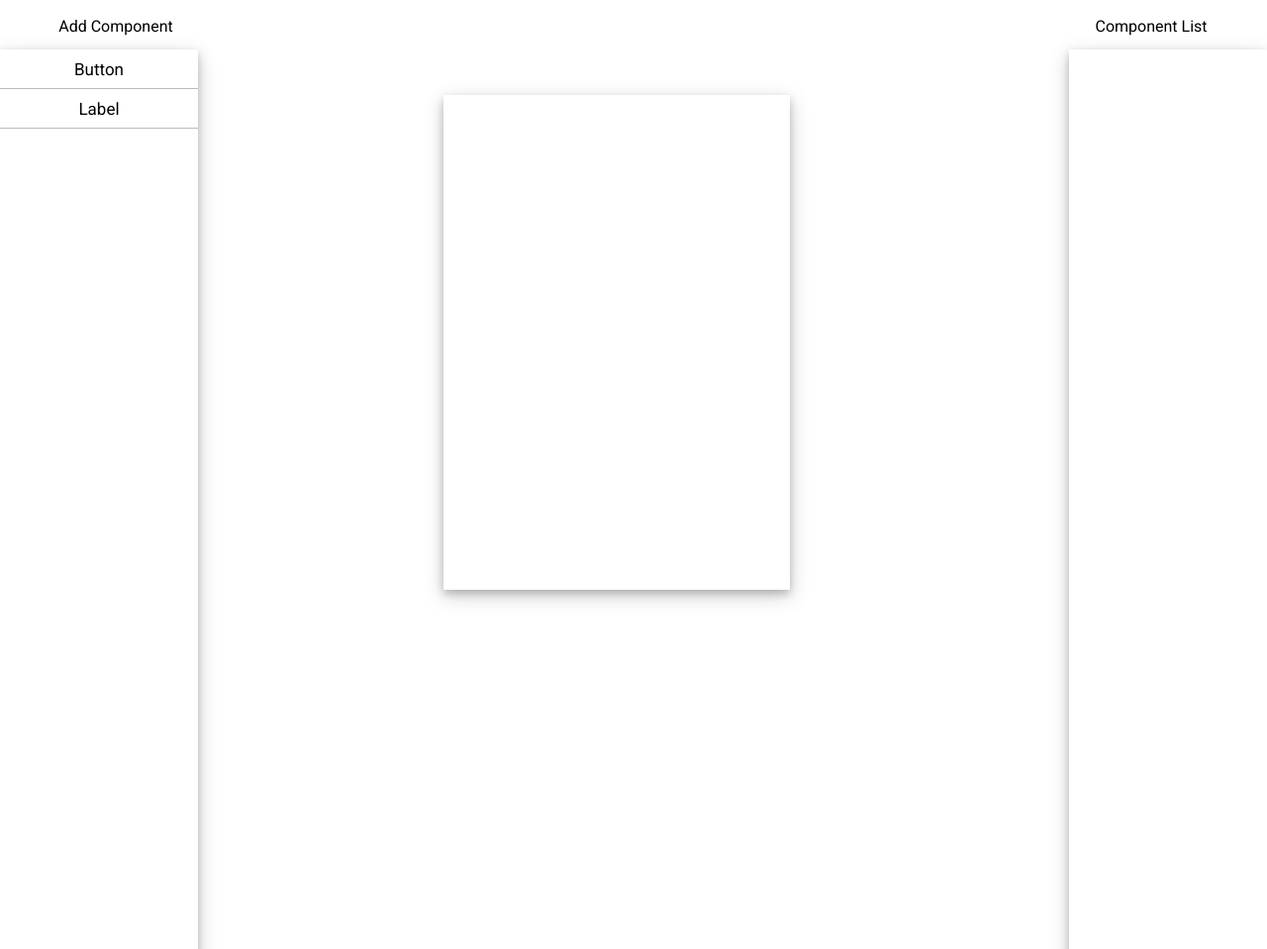
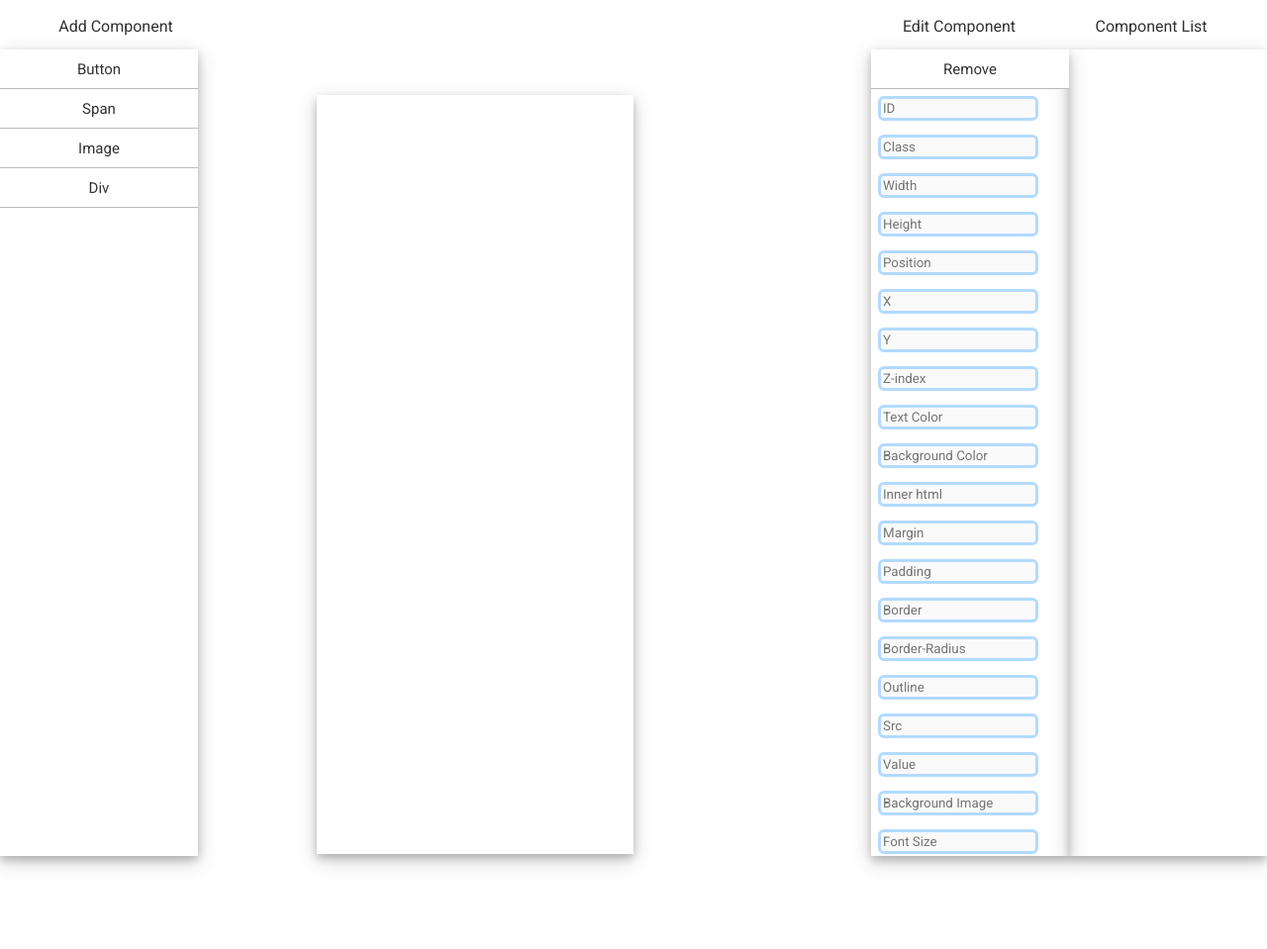
Before and after one commit to lightning-speed/WebPress, a PHP site: page / in a window 1280 px wide. Shown: the whole page at 99% size. Run offline with PHP 8.4, Linux system fonts and the light colour scheme.

Commit message:
Add files via upload

```diff
--- /dev/null
+++ b/abc.php
@@ -0,0 +1,3 @@
+<?php
+     echo '<p>Hello World</p>'
+?>
--- /dev/null
+++ b/index.php
@@ -0,0 +1,103 @@
+<!DOCTYPE html>
+<html>
+	<title>WebPress</title>
+
+	<link rel="preconnect" href="https://fonts.googleapis.com" />
+	<link rel="preconnect" href="https://fonts.gstatic.com" crossorigin />
+	<link
+		href="https://fonts.googleapis.com/css2?family=Roboto&display=swap"
+		rel="stylesheet"
+	/>
+	<link rel="stylesheet" href="ui/default.css" />
+	<link rel="stylesheet" href="ui/components.css" />
+	<script src="script/app.js"></script>
+  <script>
+
+	</script>
+</div>
+	<body onload="startApp()" >
+		<div class="main_box" id="component_box"></div>
+		<div class="list_box" id="component_list_box"></div>
+		<p
+			style="
+				margin: 10px;
+				padding: 7px;
+				text-align: center;
+				width: 200px;
+				float: right;
+			"
+		>
+			Component List
+		</p>
+		<p
+			style="
+				margin: 10px;
+				padding: 7px;
+				text-align: center;
+				width: 200px;
+				float: left;
+			"
+		>
+			Add Component
+		</p>
+		<p
+			style="
+				margin: 10px;
+				margin-right: -30px;
+				padding: 7px;
+				text-align: center;
+				width: 200px;
+				float: right;
+			"
+		>
+			Edit Component
+		</p>
+
+		<div class="selection_box">
+			<button class="component_button" onclick="select_component(1);">
+				Button
+			</button>
+			<button class="component_button" onclick="select_component(2);">Span</button>
+			<button class="component_button" onclick="select_component(3);">
+				Image
+			</button>
+			<button class="component_button" onclick="select_component(4);">Div</button>
+		</div>
+		<div class="edit_box" id="editBox">
+			<button class="component_button" onclick="removeCom();">Remove</button>
+			<input class="text_field" placeholder="ID" id="id_box" />
+			<input class="text_field" placeholder="Class" id="class_box" />
+			<input class="text_field" placeholder="Width" id="width_box" />
+			<input class="text_field" placeholder="Height" id="height_box" />
+			<input class="text_field" placeholder="Position" id="position_box" />
+			<input class="text_field" placeholder="X" id="left_box" />
+			<input class="text_field" placeholder="Y" id="top_box" />
+			<input class="text_field" placeholder="Z-index" id="z_index_box" />
+			<input class="text_field" placeholder="Text Color" id="text_color_box" />
+			<input
+				class="text_field"
+				placeholder="Background Color"
+				id="background_color_box"
+			/>
+			<input class="text_field" placeholder="Inner html" id="inner_html_box" />
+			<input class="text_field" placeholder="Margin" id="margin_box" />
+			<input class="text_field" placeholder="Padding" id="padding_box" />
+			<input class="text_field" placeholder="Border" id="border_box" />
+			<input
+				class="text_field"
+				placeholder="Border-Radius"
+				id="border_radius_box"
+			/>
+			<input class="text_field" placeholder="Outline" id="outline_box" />
+			<input class="text_field" placeholder="Src" id="src_box" />
+			<input class="text_field" placeholder="Value" id="value_box" />
+			<input
+				class="text_field"
+				placeholder="Background Image"
+				id="background_box"
+			/>
+			<input class="text_field" placeholder="Font Size" id="font_size_box" />
+			<input class="text_field" placeholder="Font" id="font_box" />
+		</div>
+	</body>
+</html>
--- a/script/app.js
+++ b/script/app.js
@@ -1,24 +1,33 @@
 var selectedComponent;
+var selectedComponentList;
+var php_output;
 function startApp() {
-
+	document.body.scrollTop = 0;
+	setInterval(save, 1000);
 }
 function select_component(id) {
 	switch (id) {
-		case 1:{
+		case 1: {
 			selectedComponent = document.createElement("BUTTON");
 			selectedComponent.innerHTML = "Button";
 			selectedComponent.id = "button";
 			break;
 		}
-		case 2:{
+		case 2: {
 			selectedComponent = document.createElement("SPAN");
 			selectedComponent.innerHTML = "Span";
 			selectedComponent.id = "span";
 			break;
 		}
-		default: { break;};
+		case 3: {
+			selectedComponent = document.createElement("IMG");
+			selectedComponent.id = "image";
+			selectedComponent.src = "none";
+			break;
+		}
+		default: { break; };
 	}
-	selectedComponent.id += parseInt(Math.random() * 10000 % 10000);
+	selectedComponent.id += parseInt(Math.random() * 100000 % 100000);
 
 	component_box.appendChild(selectedComponent);
 
@@ -27,8 +36,86 @@
 
 function addComponentInList(component) {
 	component_list_box.innerHTML += "<button class='component_button' onclick=open_property(this)>" + component.id + "</button>";
+	open_property(document.getElementById("component_list_box").children[document.getElementById("component_list_box").children.length - 1]);
 }
 function open_property(list_component) {
+	var buttons = document.getElementById("component_list_box").children;
+	for (var i = 0; i < buttons.length; i++) {
+		buttons[i].style.backgroundColor = "rgb(255,255,255)";
+	}
+
 	var component = document.getElementById(list_component.innerHTML);
-	component.innerHTML = "fr";
+	selectedComponent = component;
+	list_component.style.backgroundColor = "rgb(240,240,240)";
+	selectedComponentList = list_component;
+	id_box.value = selectedComponent.id;
+	class_box.value = selectedComponent.className;
+	width_box.value = selectedComponent.style.width;
+	height_box.value = selectedComponent.style.height;
+	position_box.value = selectedComponent.style.position;
+	left_box.value = selectedComponent.style.left;
+	top_box.value = selectedComponent.style.top;
+	top_box.value = selectedComponent.style.top;
+	top_box.z_index = selectedComponent.style.zIndex;
+	text_color_box.value = selectedComponent.style.color;
+	background_color_box.value = selectedComponent.style.backgroundColor;
+	padding_box.value = selectedComponent.style.padding;
+	margin_box.value = selectedComponent.style.margin;
+	outline_box.value = selectedComponent.style.outline;
+	border_box.value = selectedComponent.style.border;
+	border_radius_box.value = selectedComponent.style.borderRadius;
+	inner_html_box.value = selectedComponent.innerHTML;
+	src_box.value = selectedComponent.src;
+	value_box.value = selectedComponent.value;
+	font_size_box.value = selectedComponent.style.fontSize;
+	font_box.value = selectedComponent.style.fontFamily;
+	var fields = document.getElementById("editBox").children;
+	for (var i = 0; i < fields.length; i++) {
+		if (fields[i].value == "undefined") {
+			fields[i].value = "";
+		}
+	}
 }
+function save() {
+	if (selectedComponent.id != id_box.value) {
+		selectedComponentList.innerHTML = id_box.value;
+		selectedComponent.id = id_box.value;
+	}
+	selectedComponent.className = class_box.value;
+	selectedComponent.style.width = width_box.value;
+	selectedComponent.style.height = height_box.value;
+	selectedComponent.style.position = position_box.value;
+	selectedComponent.style.left = left_box.value;
+	selectedComponent.style.top = top_box.value;
+	selectedComponent.style.top = top_box.value;
+	selectedComponent.style.zIndex = top_box.z_index;
+	selectedComponent.style.color = text_color_box.value;
+	selectedComponent.style.backgroundColor = background_color_box.value;
+	selectedComponent.style.padding = padding_box.value;
+	selectedComponent.style.margin = margin_box.value;
+	selectedComponent.style.outline = outline_box.value;
+	selectedComponent.style.border = border_box.value;
+	selectedComponent.style.borderRadius = border_radius_box.value;
+	selectedComponent.innerHTML = inner_html_box.value;
+	selectedComponent.src = src_box.value;
+	selectedComponent.value = value_box.value;
+	selectedComponent.style.fontSize = font_size_box.value;
+	if (font_box.value != "")
+		selectedComponent.style.fontFamily = font_box.value;
+
+}
+function removeCom() {
+	var list = selectedComponentList;
+	try {
+		document.getElementById(list.innerHTML).remove();
+	} catch (e) { }
+	list.remove();
+}
+function phpCall(url) {
+	var request = new XMLHttpRequest();
+	request.onload = function () {
+		php_output = this.responseText;
+	}
+	request.open("GET", url, true);
+	request.send();
+}
--- a/ui/components.css
+++ b/ui/components.css
@@ -1,13 +1,13 @@
 .main_box {
-	height: 500px;
-	width: 350px;
+	height: 80%;
+	width: 25%;
 	position: absolute;
 	box-shadow: 0 4px 8px 0 rgba(0, 0, 0, 0.2), 0 6px 20px 0 rgba(0, 0, 0, 0.19);
 	top: 10%;
-	left: 35%;
+	left: 25%;
 }
 .selection_box {
-	height: 100%;
+	height: 85%;
 	width: 200px;
 	box-shadow: 0 4px 8px 0 rgba(0, 0, 0, 0.2), 0 6px 20px 0 rgba(0, 0, 0, 0.19);
 	position: absolute;
@@ -21,13 +21,33 @@
 	border-bottom: 1px solid#bbb;
 	margin: 0px;
 	background-color: white;
-	font-size: 17px;
+	font-size: 15px;
 }
 .list_box {
-	height: 100%;
+	height: 85%;
 	width: 200px;
 	position: absolute;
 	top: 50px;
 	right: 0%;
 	box-shadow: 0 4px 8px 0 rgba(0, 0, 0, 0.2), 0 6px 20px 0 rgba(0, 0, 0, 0.19);
+	overflow-y: scroll;
+	overflow-x: hidden;
 }
+.edit_box {
+	height: 85%;
+	width: 200px;
+	box-shadow: 0 4px 8px 0 rgba(0, 0, 0, 0.2), 0 6px 20px 0 rgba(0, 0, 0, 0.19);
+	position: absolute;
+	top: 50px;
+	right: 200px;
+	overflow-y: scroll;
+	overflow-x: hidden;
+}
+.text_field {
+	border: 0px solid rgb(230, 230, 230);
+	background-color: rgb(250, 250, 250);
+	outline: 3px solid rgba(0, 132, 255, 0.3);
+	margin: 10px;
+	padding: 2px;
+	border-radius: 3px;
+}
--- a/ui/default.css
+++ b/ui/default.css
@@ -6,4 +6,5 @@
 }
 * {
 	font-family: "Roboto", sans-serif;
+	color: rgb(50, 50, 50);
 }
```
